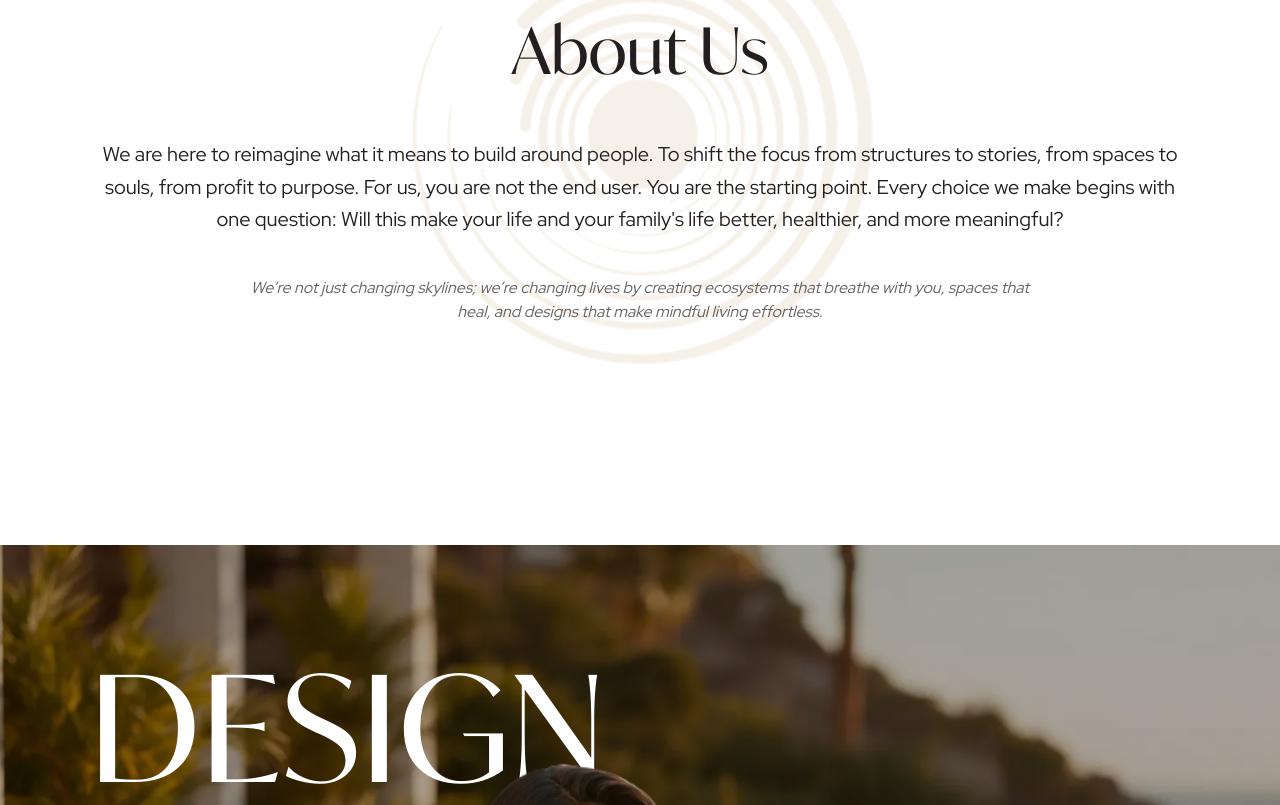
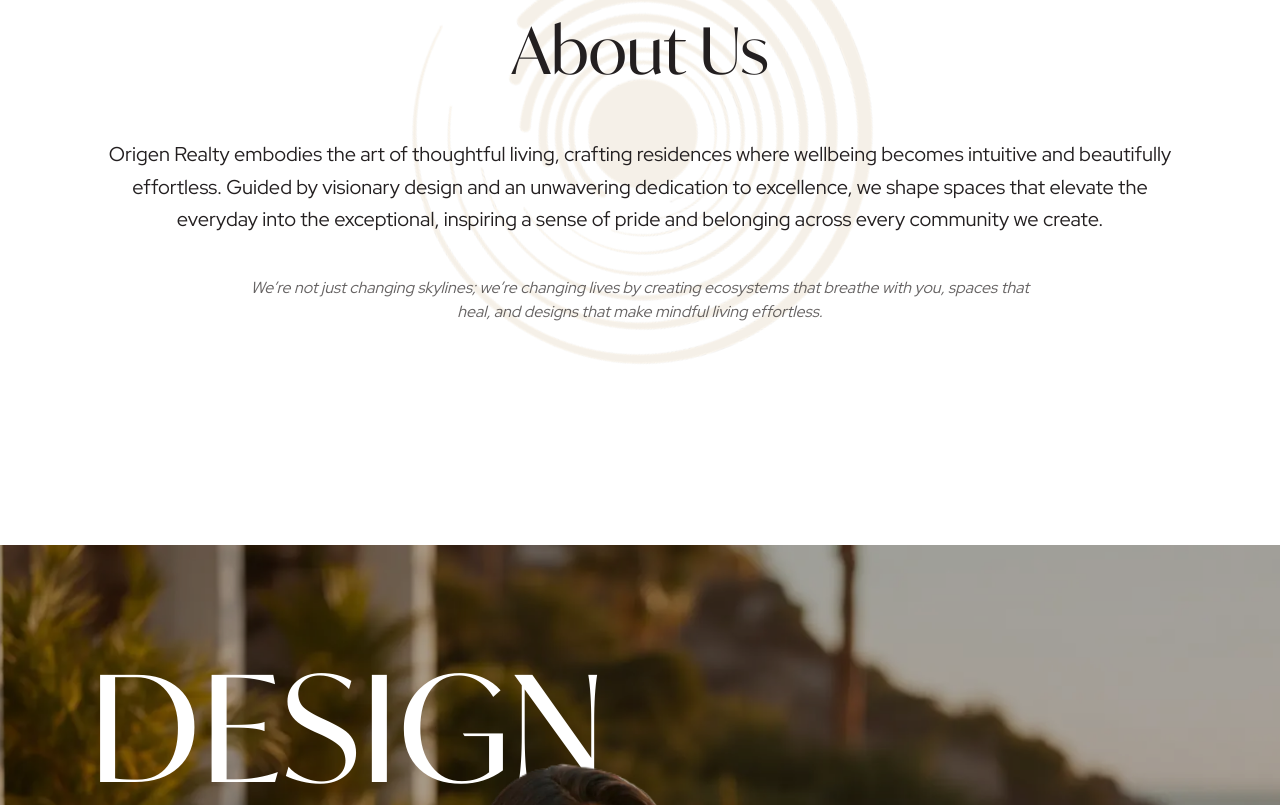
Before and after one commit to shadab-gtf/origin-realty, a Next.js app: page / in a window 1280 px wide. Shown: the part 1055-1860 px from the top of the page. Built offline with nearby package versions, Linux system fonts and the light colour scheme.

Commit message:
text changes on about

```diff
--- a/src/components/Sections/About.tsx
+++ b/src/components/Sections/About.tsx
@@ -55,7 +55,7 @@
             duration: 6,
             ease: "sine.inOut",
             yoyo: true,
-            repeat: 1
+            repeat: 1,
           },
           0,
         );
@@ -121,12 +121,12 @@
         </h2>
 
         <p className="text-base sm:text-xl leading-relaxed max-w-6xl text-[#231F20]">
-          We are here to reimagine what it means to build around people. To
-          shift the focus from structures to stories, from spaces to souls, from
-          profit to purpose. For us, you are not the end user. You are the
-          starting point. Every choice we make begins with one question: Will
-          this make your life and your family's life better, healthier, and more
-          meaningful?
+          Origen Realty embodies the art of thoughtful living, crafting
+          residences where wellbeing becomes intuitive and beautifully
+          effortless. Guided by visionary design and an unwavering dedication to
+          excellence, we shape spaces that elevate the everyday into the
+          exceptional, inspiring a sense of pride and belonging across every
+          community we create.
         </p>
 
         <p className="mt-10 italic text-sm sm:text-base max-w-[804px] text-[#231F20]/70">
--- a/src/components/Sections/Beyond.tsx
+++ b/src/components/Sections/Beyond.tsx
@@ -115,14 +115,14 @@
 
       <div className="relative z-10 mx-auto max-w-6xl px-6 text-center">
         <span className="mb-4 inline-block text-sm tracking-normal font-bold text-[#7b6b51]">
-          BEYOND BRAND ASSOCIATIONS
+         Trusted by Iconic Brands
         </span>
 
         <h2
           ref={titleRef}
-          className="mx-auto max-w-4xl text-[clamp(2rem,4vw,2.1rem)] font-serif leading-tight text-[#231F20]"
+          className="mx-auto max-w-4xl text-[clamp(2rem,4vw,2.1rem)] capitalize font-serif leading-tight text-[#231F20]"
         >
-          Designing Experiences, Not Just Spaces
+          Partnering with India’s most respected names
         </h2>
 
         <p
--- a/src/components/Sections/OurValues.tsx
+++ b/src/components/Sections/OurValues.tsx
@@ -157,17 +157,19 @@
           </p>
 
           {/* Title */}
-          <h2 className="lux-text font-serif text-[clamp(1.3rem,4vw,3rem)] leading-tight text-[#231F20]">
+          <h2 className="lux-text font-serif text-[clamp(1.3rem,4vw,3rem)]  leading-tight text-[#231F20]">
             Our Values
           </h2>
 
           {/* Description */}
           <p className="lux-text values-desc  mx-auto mt-6 max-w-3xl text-[clamp(0.875rem,3.5vw,1.125rem)] leading-relaxed text-[#231F20]">
-            We are creating a name synonymous with futuristic design and
-            grounded research. With a commitment to transparency and a zero-debt
-            approach, we prioritize customer attunement and sustainable growth.
-            Our values are the foundation of every structure we build, ensuring
-            that we deliver on our vision of creating a shift in the market.
+            We put our customers at the heart of every decision, building
+            meaningful connections through trust, transparency, and consistent
+            action. Guided by deep expertise, we focus on delivering lasting
+            value that goes beyond outcomes to create real impact. We embrace
+            innovation and adaptive thinking to grow in a constantly evolving
+            market. Together, these values define who we are and how we show up
+            every day.
           </p>
 
           {/* DIVIDER */}
```
